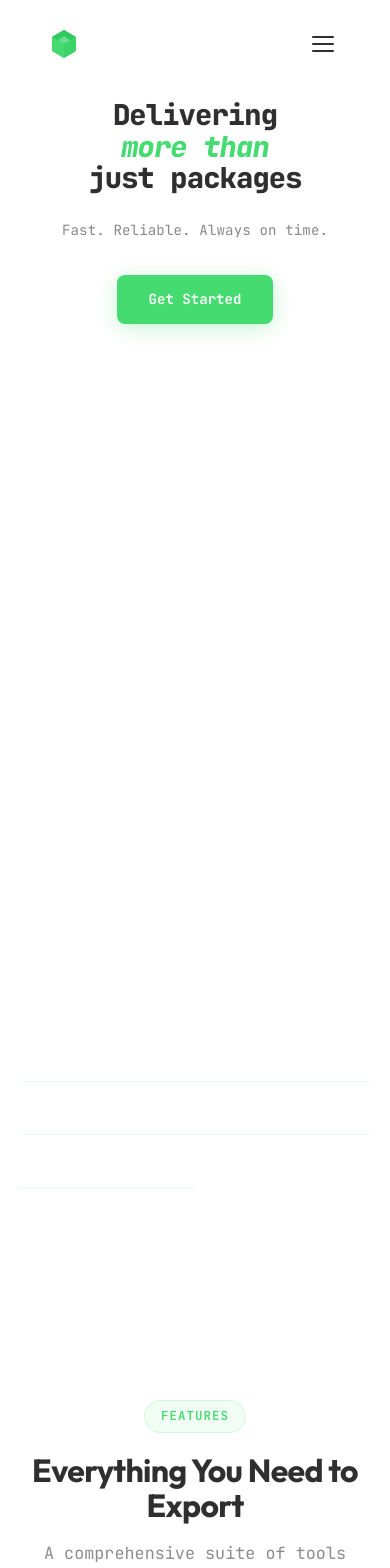
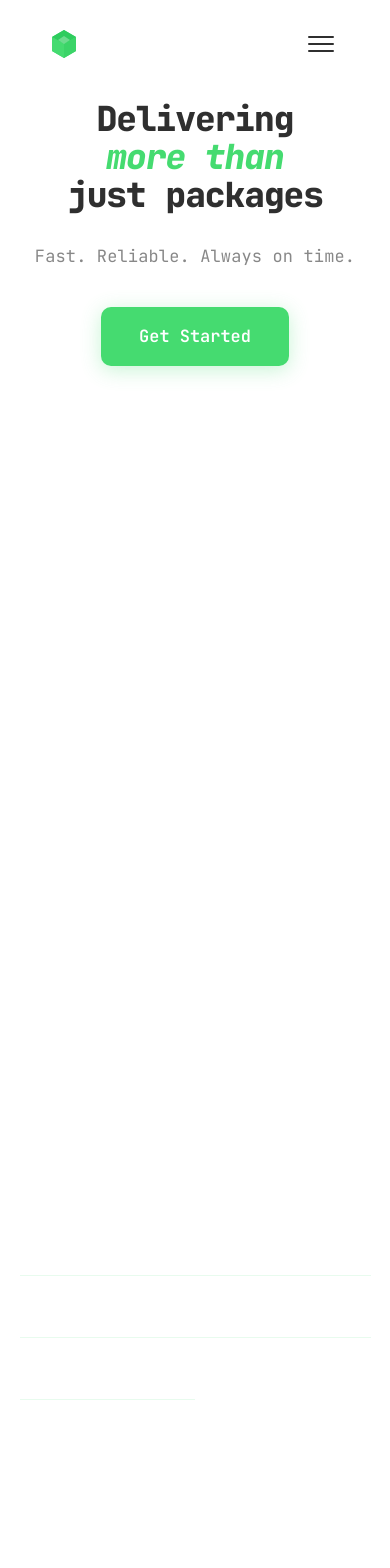
Before and after one commit to Raman-8888/Dak_Khana, a React (Vite) app in the folder dakexport/frontend/: page / in a window 390 px wide. Shown: the top 1568 px of the page. Built offline with nearby package versions, Linux system fonts and the light colour scheme.

Commit message:
style: 20% size increase on hero section (headline, video, button) and navbar

```diff
--- a/dakexport/frontend/src/components/home/HeroSection.css
+++ b/dakexport/frontend/src/components/home/HeroSection.css
@@ -44,26 +44,26 @@
 .hero__container {
   position: relative;
   z-index: 10;
-  max-width: 1340px;
+  max-width: 1600px;
   width: 100%;
   margin: 0 auto;
   display: flex;
   align-items: center;
   justify-content: space-between;
-  gap: 40px;
+  gap: 48px;
 }
 
 .hero__content {
-  flex: 0 1 520px;
+  flex: 0 1 624px;
   display: flex;
   flex-direction: column;
   align-items: flex-start;
-  gap: 24px;
+  gap: 28px;
 }
 
 .hero__headline {
   font-family: 'JetBrains Mono', monospace;
-  font-size: clamp(2.6rem, 5.2vw, 4.5rem);
+  font-size: clamp(3.12rem, 6.2vw, 5.4rem);
   font-weight: 800;
   color: #2F2F2F;
   line-height: 1.1;
@@ -77,7 +77,7 @@
 
 .hero__sub {
   font-family: 'JetBrains Mono', monospace;
-  font-size: clamp(0.88rem, 1.4vw, 1.05rem);
+  font-size: clamp(1.06rem, 1.68vw, 1.26rem);
   color: #888;
   line-height: 1.7;
   font-weight: 400;
@@ -95,10 +95,10 @@
   font-family: 'JetBrains Mono', monospace;
   display: inline-flex;
   align-items: center;
-  gap: 8px;
-  padding: 14px 32px;
-  border-radius: 8px;
-  font-size: 0.88rem;
+  gap: 10px;
+  padding: 17px 38px;
+  border-radius: 10px;
+  font-size: 1.06rem;
   font-weight: 600;
   transition: all 0.35s cubic-bezier(0.16, 1, 0.3, 1);
   cursor: pointer;
@@ -118,7 +118,7 @@
 
 /* ─── Video Player ─── */
 .hero__player {
-  flex: 0 1 620px;
+  flex: 0 1 744px;
   display: flex;
   align-items: center;
   justify-content: center;
@@ -127,10 +127,10 @@
 .hero__player-frame {
   position: relative;
   width: 100%;
-  max-width: 580px;
+  max-width: 696px;
   aspect-ratio: 1 / 1;
   overflow: hidden;
-  border-radius: 12px;
+  border-radius: 14px;
 }
 
 /* Both layers stacked; opacity controls which is visible */
@@ -162,7 +162,7 @@
   }
 
   .hero__player {
-    max-width: 340px;
+    max-width: 408px;
     width: 100%;
   }
 }
@@ -174,10 +174,10 @@
   }
 
   .hero__headline {
-    font-size: clamp(1.8rem, 7vw, 2.6rem);
+    font-size: clamp(2.16rem, 8.4vw, 3.12rem);
   }
 
   .hero__player {
-    max-width: 280px;
+    max-width: 336px;
   }
 }
--- a/dakexport/frontend/src/components/layout/Navbar.css
+++ b/dakexport/frontend/src/components/layout/Navbar.css
@@ -4,7 +4,7 @@
   left: 50%;
   transform: translateX(-50%);
   width: calc(100% - 32px);
-  max-width: 1200px;
+  max-width: 1440px;
   z-index: 1000;
   padding: 12px 0;
   transition: all 0.4s cubic-bezier(0.16, 1, 0.3, 1);
@@ -20,7 +20,7 @@
 }
 
 .navbar__inner {
-  max-width: 1200px;
+  max-width: 1440px;
   margin: 0 auto;
   padding: 0 32px;
   display: flex;
@@ -34,7 +34,7 @@
   gap: 10px;
   font-family: 'JetBrains Mono', monospace;
   font-weight: 700;
-  font-size: 1.2rem;
+  font-size: 1.44rem;
   color: #2F2F2F;
   transition: opacity 0.2s;
 }
@@ -50,11 +50,11 @@
 
 .navbar__links {
   display: flex;
-  gap: 40px;
+  gap: 48px;
 }
 
 .navbar__link {
-  font-size: 0.95rem;
+  font-size: 1.14rem;
   font-weight: 500;
   color: #555;
   transition: all 0.2s;
@@ -98,7 +98,7 @@
 }
 
 .navbar__hamburger span {
-  width: 22px;
+  width: 26px;
   height: 2px;
   background: #2F2F2F;
   border-radius: 2px;
```
